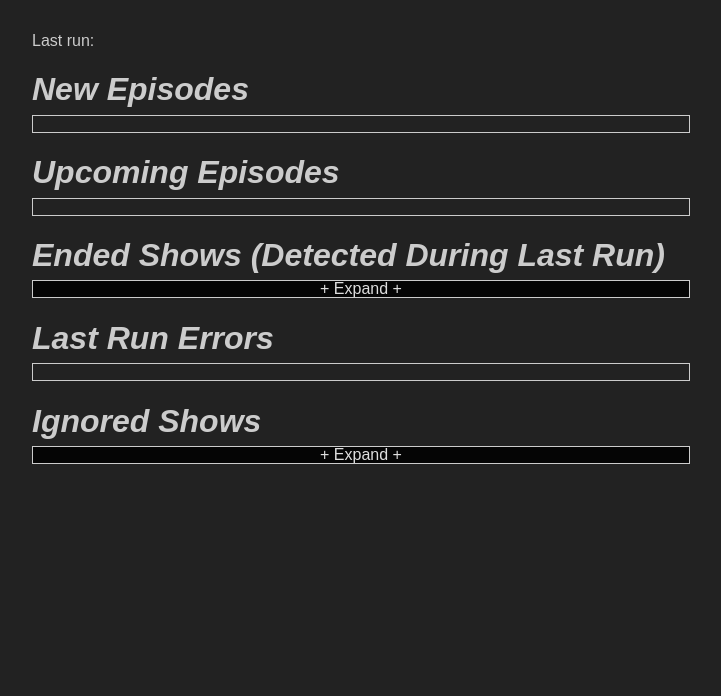
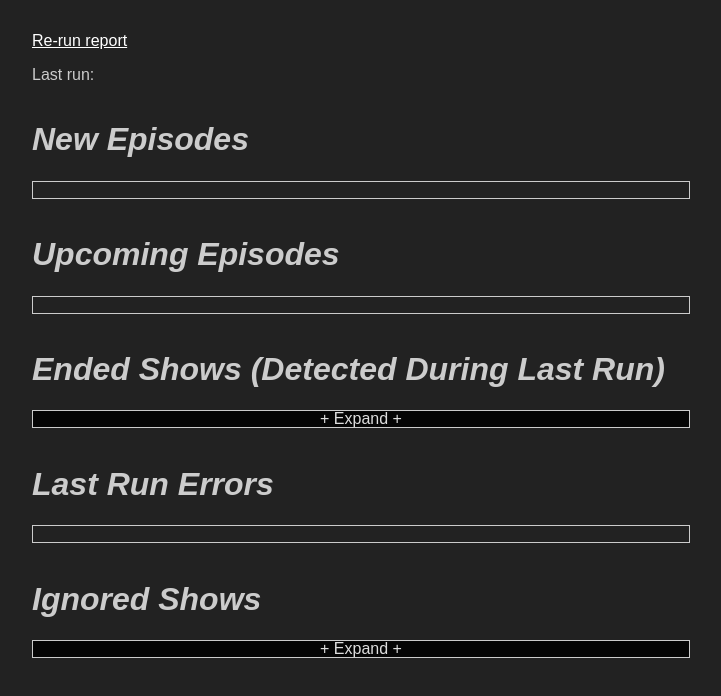
Before and after one commit to jschnurer/jellyfin-episodes-express, a website: page report.html in a window 1280 px wide. Shown: the whole page, without its empty margins (0-721 px from the left). Drawn offline with nearby package versions, Linux system fonts and the light colour scheme.

Commit message:
fixed eplink

```diff
--- a/report.html
+++ b/report.html
@@ -9,6 +9,26 @@
       background-color: #222;
       color: #ccc;
       font-family: sans-serif;
+    }
+
+    body {
+      display: flex;
+      flex-direction: column;
+      gap: 1em;
+    }
+
+    .header {
+      display: flex;
+      flex-direction: column;
+      gap: 1em;
+    }
+
+    a {
+      color: white;
+    }
+
+    a:visited {
+      color: #ddd;
     }
 
     h1,
@@ -296,7 +316,7 @@
 
         // send req to server to ignore this. when done, remove this item's parent show-row
         var ignoreShow = async function () {
-          var response = await fetch("../set-ignored", {
+          var response = await fetch("./set-ignored", {
             body: JSON.stringify({
               jellyfinId: jid,
               show,
@@ -324,7 +344,10 @@
 </head>
 
 <body>
-  <div>Last run: <span id="last-run-date"></span></div>
+  <div class="header">
+    <a href="../episodes">Re-run report</a>
+    <div>Last run: <span id="last-run-date"></span></div>
+  </div>
 
   <h1>New Episodes</h1>
 
--- a/reportPageServer.js
+++ b/reportPageServer.js
@@ -12,7 +12,7 @@ function setupGetRoute(app) {
 
     try {
       const outputJson = fs.readFileSync(path.join(__dirname, settings.scriptPath, "output.json"), "utf8");
-      const reportHtml = fs.readFileSync("./report.html", "utf8").replace("#outputJson#", outputJson).replace("#epLink", settings.epLink);
+      const reportHtml = fs.readFileSync("./report.html", "utf8").replace("#outputJson#", outputJson).replace("#epLink#", settings.epLink);
 
       res.send(reportHtml);
     } catch (err) {
```
